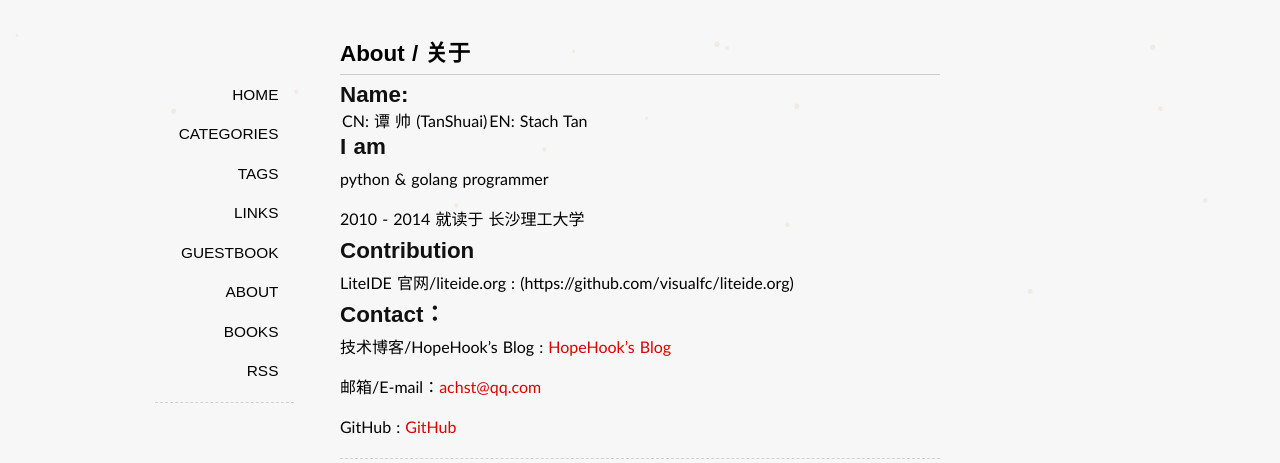
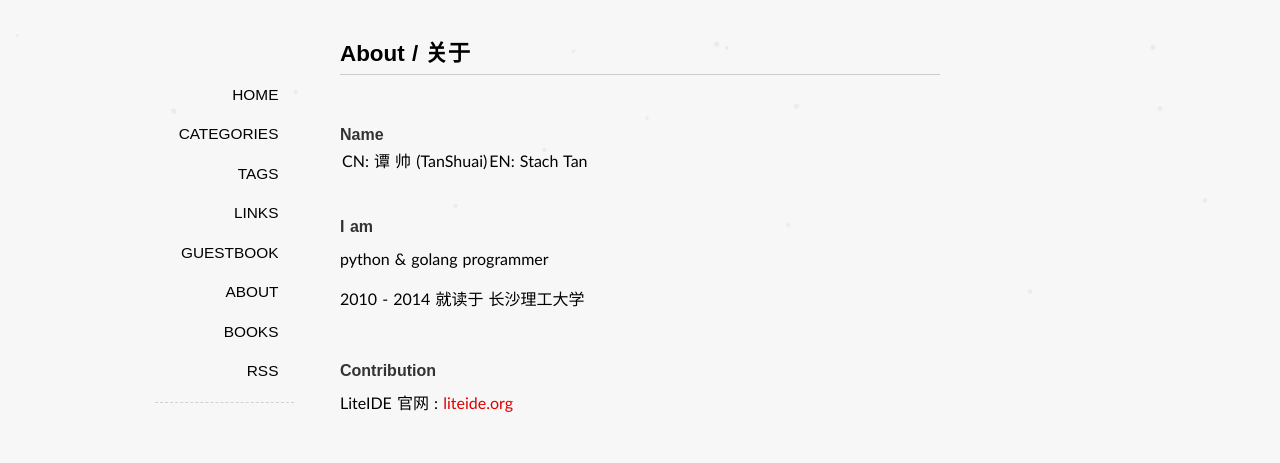
Before and after one commit to hopehook/HopeHook.com, a Jekyll site: the page built from about/index.md, in a window 1280 px wide. Shown: the top 463 px of the page. Built offline with Jekyll 4.4.1, drawn with Linux system fonts in a browser that asks for light colours; some web fonts are replaced; comment, search, counter and statistics services are not loaded; some of the changed lines change nothing that is shown; grey boxes are pictures that could not be loaded.

Commit message:
Create index.md

```diff
--- a/about/index.md
+++ b/about/index.md
@@ -3,31 +3,31 @@ title: About / 关于
 layout: page
 comments: no
 ---
-
-## Name:
+<br/>
+#### Name
 
 CN: 谭 帅 (TanShuai) | EN: Stach Tan
 
-
-## I am
+<br/>
+#### I am
 
 python & golang programmer
 
 2010 - 2014 就读于 长沙理工大学
 
+<br/>
+#### Contribution
 
-## Contribution
+LiteIDE 官网 : [liteide.org](https://github.com/visualfc/liteide.org)
 
-LiteIDE 官网/liteide.org : (https://github.com/visualfc/liteide.org)
-
-
-## Contact：
+<br/>
+## Contact
 
 技术博客/{{ site.name }} : [{{ site.name }}]({{ site.url }})
 
 邮箱/E-mail：[{{ site.email }}](mailto:{{ site.email }})
 
-GitHub : [{{ site.github }}](http://github.com/{{ site.github }})
+GitHub : [{{ site.github }}](https://github.com/{{ site.github }})
 
 
 
```
